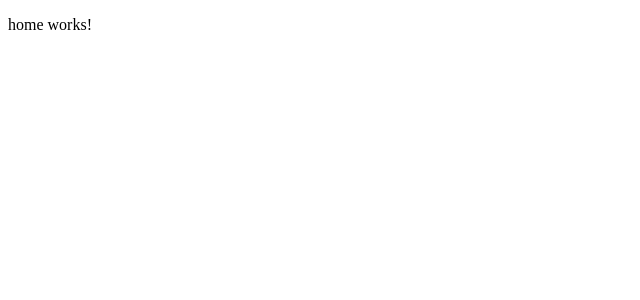
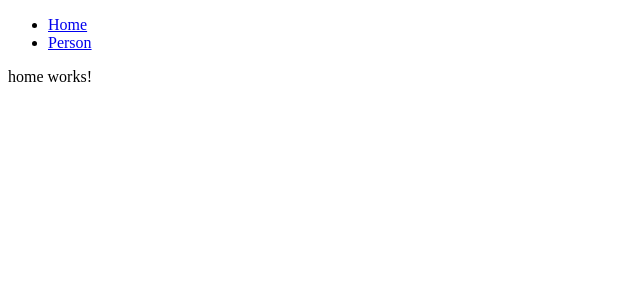
Before and after one commit to Giggs3244/odsweb, an Angular app: page /home in a window 1280 px wide. Shown: the top 300 px of the page, without its empty margins (0-640 px from the left). Built offline with nearby package versions, Linux system fonts and the light colour scheme.

Commit message:
Se agrega dos enlaces para el componente home y uno para el componente person

```diff
--- a/src/app/app.component.html
+++ b/src/app/app.component.html
@@ -1 +1,6 @@
+<ul>
+    <li><a routerLink="home">Home</a></li>
+    <li><a routerLink="person">Person</a></li>
+</ul>
+
 <router-outlet></router-outlet>
```
